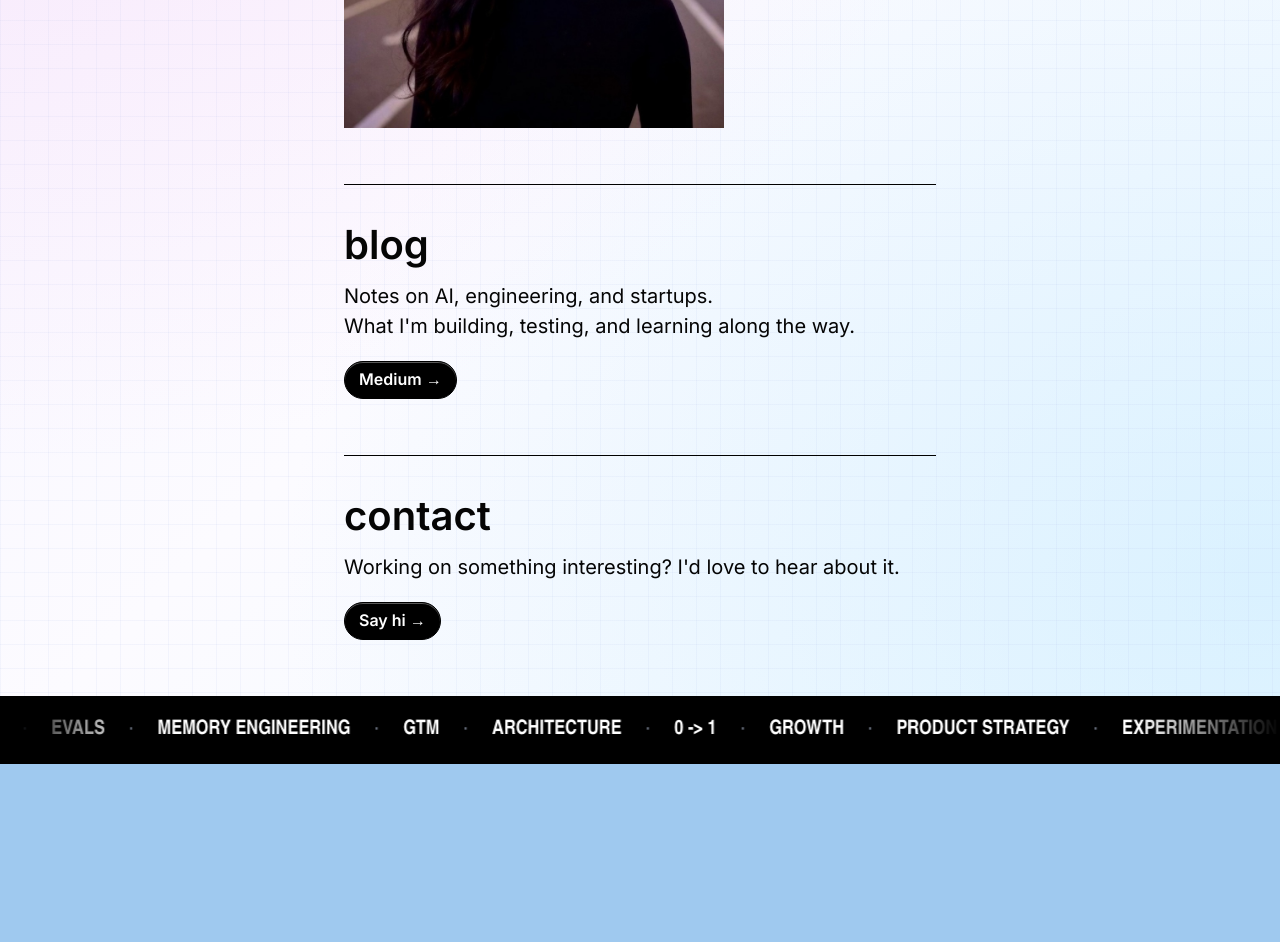
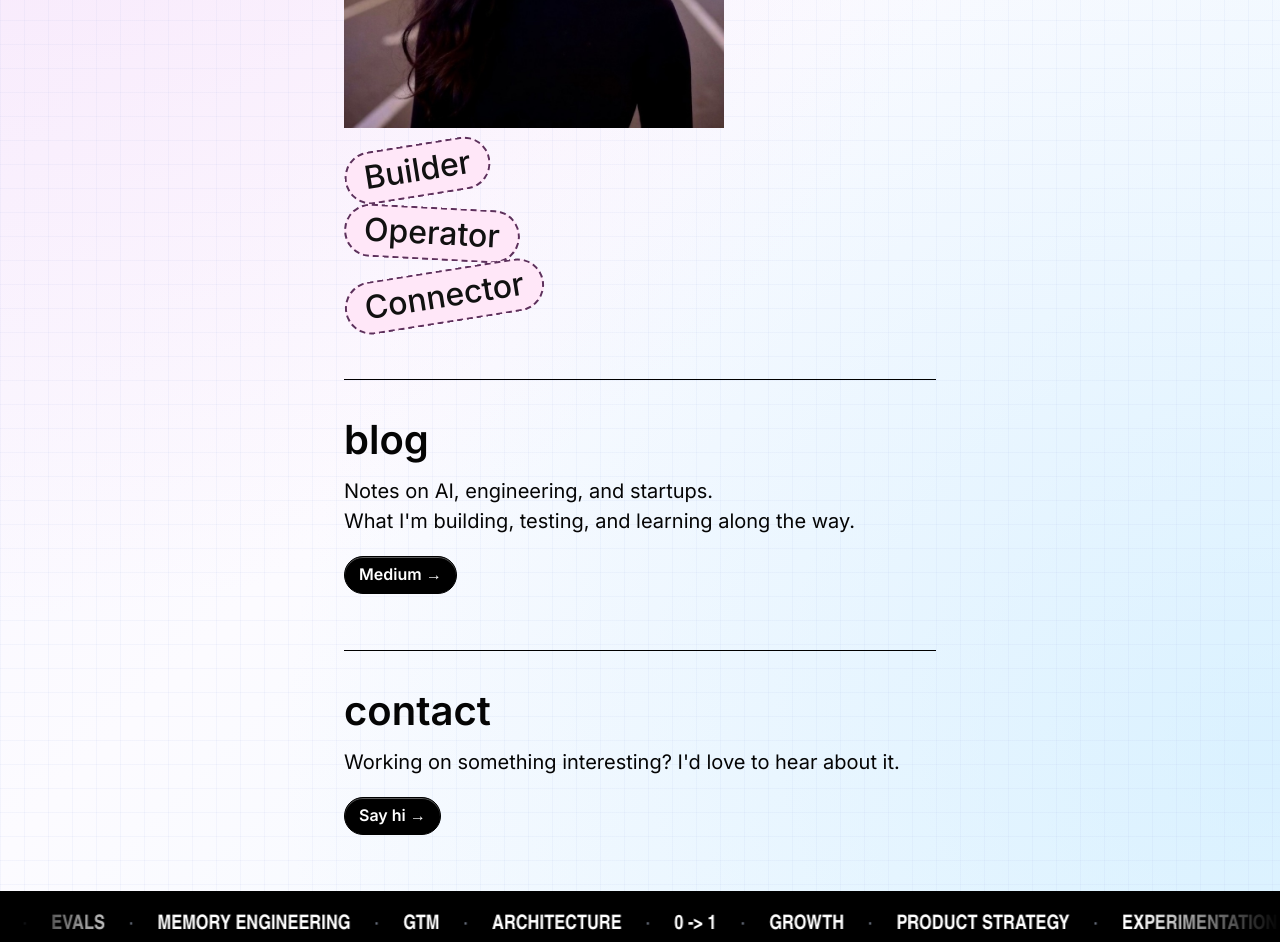
Before and after one commit to skhander/Website-2.0, a plain HTML site: page index.html in a window 1280 px wide. Shown: the part 1260-2202 px from the top of the page. Before the commit the page ends 2024 px from the top, so only its background shows below. Drawn offline with Linux system fonts and the light colour scheme; a web font is replaced by a local one.

Commit message:
Stack Builder, Operator, and Connector stickers under the about photo.
Use brand sticker styles in a vertical column beneath the portrait.

Co-authored-by: Cursor <cursoragent@cursor.com>

```diff
--- a/index.html
+++ b/index.html
@@ -8,7 +8,7 @@
   <link rel="preconnect" href="https://fonts.gstatic.com" crossorigin>
   <link href="https://fonts.googleapis.com/css2?family=Instrument+Serif:ital@0;1&display=swap" rel="stylesheet">
   <link rel="stylesheet" href="brand.css">
-  <link rel="stylesheet" href="landing.css?v=20261122x">
+  <link rel="stylesheet" href="landing.css?v=20261122y">
 </head>
 <body>
   <section class="hero" id="top">
@@ -109,6 +109,11 @@
       <p>Consumer PM with an engineering background.<br>Making online shopping easier, more personal, and more fun.</p>
       <figure class="about-photo">
         <img src="images/sharin.jpg" alt="Sharin Khander" width="900" height="900" loading="lazy">
+        <div class="about-badges">
+          <span class="sticker sticker-a">Builder</span>
+          <span class="sticker sticker-b">Operator</span>
+          <span class="sticker sticker-a">Connector</span>
+        </div>
       </figure>
     </div>
   </section>
--- a/landing.css
+++ b/landing.css
@@ -475,6 +475,18 @@ body {
   height: auto;
 }
 
+.about-badges {
+  display: flex;
+  flex-direction: column;
+  align-items: flex-start;
+  gap: 10px;
+  margin-top: 16px;
+}
+
+.about-badges .sticker {
+  font-size: clamp(22px, 5vw, var(--type-sticker));
+}
+
 .orbit-banner {
   position: relative;
   padding: 20px 0;
```
